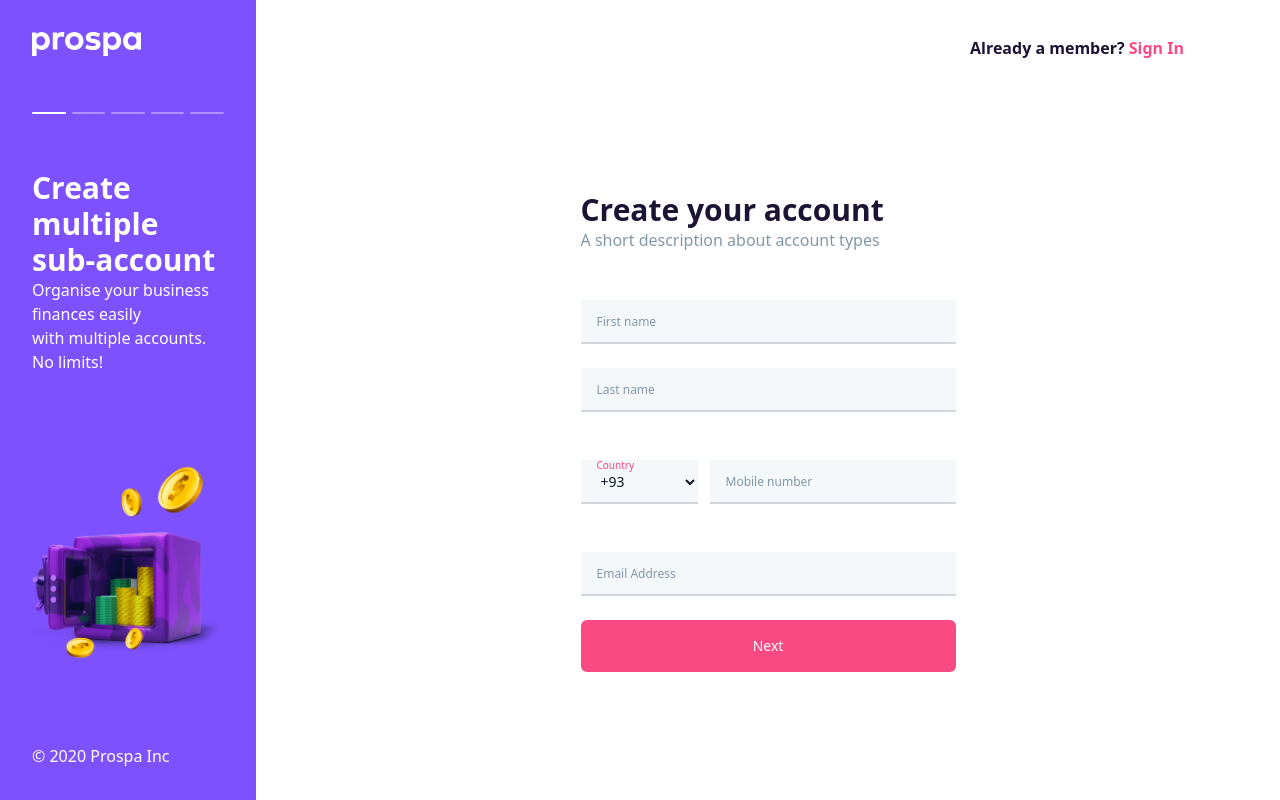
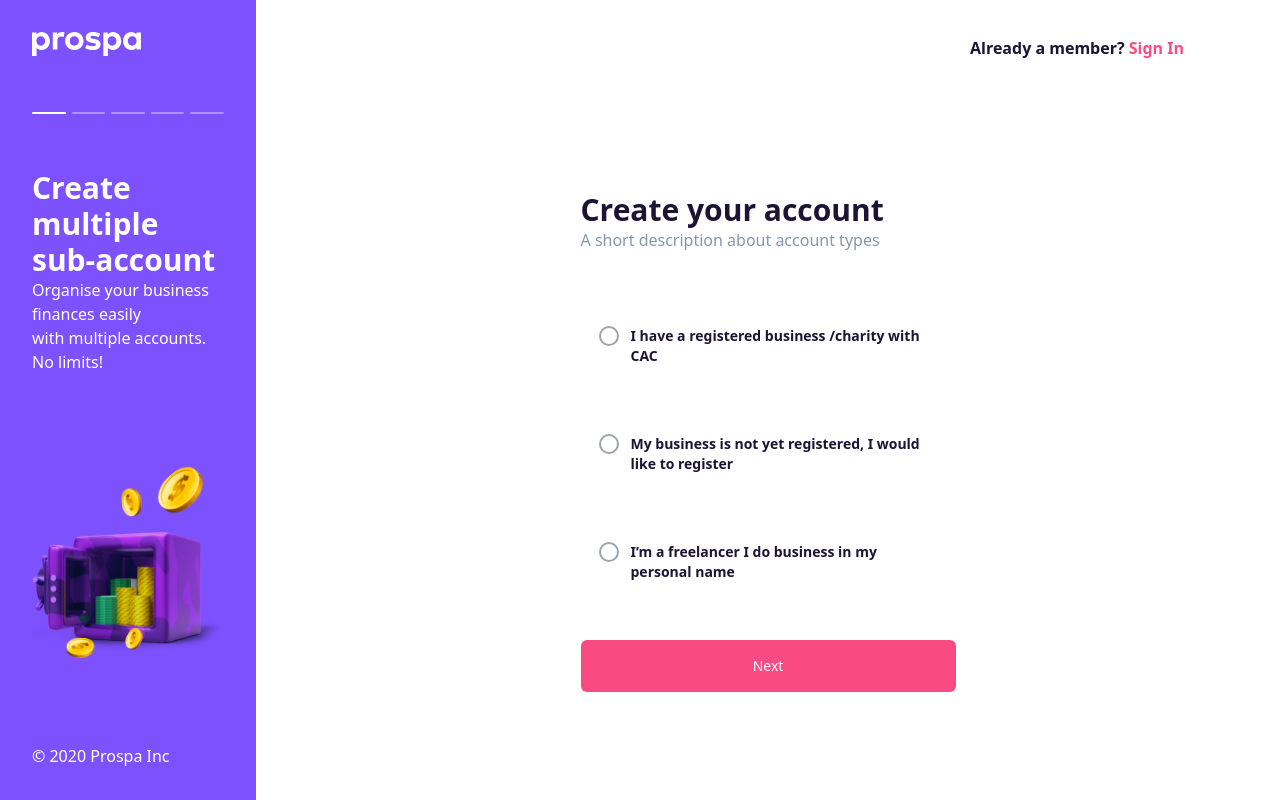
Before and after one commit to samuelkurdz/prospa, a React (Create React App) app: page /signup in a window 1280 px wide. Built offline with nearby package versions, Linux system fonts and the light colour scheme; what tailwindcss-border-gradient-radius would draw is missing.

Commit message:
radio options

```diff
--- a/src/components/Radio.tsx
+++ b/src/components/Radio.tsx
@@ -1,27 +1,57 @@
+import { useState } from "react";
+import { ReactComponent as Check } from '../assets/check.svg';
+
 type RadioProps = {
   radioName: string;
-  options: {optionLabel: string, optionValue: any}[]
+  options: {
+    optionLabel: string;
+    optionValue: any,
+    optionDetailHeader?: string,
+    optionDetail?: string[]
+  }[];
 };
 
-const Radio = ({ radioName, options}: RadioProps) => {
+const Radio = ({ radioName, options }: RadioProps) => {
+  const [selected, setSelected] = useState<string>("");
   return (
     <div className="block">
-      <div className="mt-2">
-        {
-          options.map(({optionLabel, optionValue}) => (
-            <div key={optionValue} className="hover:shadow-lg py-6 px-4">
-            <label className="inline-flex items-center">
-              <input
-                className="form-radio bg-green-500"
-                type="radio"
-                name={radioName}
-                value={optionValue}
+      <div className="mt-2 space-y-4">
+        {options.map(({ optionLabel, optionValue, optionDetailHeader, optionDetail }) => (
+          <div
+            key={optionValue}
+            className={`py-6 px-4 rounded-md transition-all ${
+              selected === optionValue ? "border-2 border-primary" : "border-2 border-transparent hover:shadow-md"
+            }`}
+            onClick={() => setSelected(optionValue)}
+          >
+            <div className="flex gap-3 items-start">
+              <div
+                className={`w-5 h-5 flex-none rounded-full ${
+                  selected === optionValue
+                    ? "border-0 bg-primary"
+                    : "border-2 border-gray-400"
+                }`}
               />
-              <span className="ml-2 font-semibold">{optionLabel}</span>
-            </label>
+              <div>
+                <h3 className="font-semibold text-sm">{optionLabel}</h3>
+                <div className={`text-subText text-xs ${selected === optionValue ? '' : 'hidden'}`}>
+                  <p>{optionDetailHeader}</p>
+                  <div className="space-y-2 mt-5">
+                    {
+                      optionDetail?.map(detail => (
+                        <div className="flex gap-3 items-center" key={detail}>
+                          <Check />
+                          <p>{detail}</p>
+                        </div>
+                      ))
+                    }
+
+                  </div>
+                </div>
+              </div>
+            </div>
           </div>
-          ))
-        }
+        ))}
       </div>
     </div>
   );
--- a/src/pages/login.tsx
+++ b/src/pages/login.tsx
@@ -25,7 +25,7 @@ const Login = () => {
                 all in one place
               </p>
             </header>
-            <form className="mt-12">
+            <form className="mt-6 md:mt-12">
               <Input
                 inputName="email"
                 type="email"
--- a/src/pages/signup.tsx
+++ b/src/pages/signup.tsx
@@ -4,24 +4,36 @@ import Button from "../components/Button";
 import Sidebar from "../components/Sidebar";
 import Input from "../components/Input";
 import Select from "../components/Select";
-// import Radio from "../components/Radio";
+import Radio from "../components/Radio";
 
 import { countries } from "../constants/countries";
 
-// const radioOptions = [
-//   {
-//     optionLabel: 'I have a registered business /charity with CAC',
-//     optionValue: 'registered'
-//   },
-//   {
-//     optionLabel: 'My business is not yet registered, I would like to register',
-//     optionValue: 'unregistered'
-//   },
-//   {
-//     optionLabel: 'I’m a freelancer I do business in my personal name',
-//     optionValue: 'freelancer'
-//   },
-// ]
+const radioOptions = [
+  {
+    optionLabel: 'I have a registered business /charity with CAC',
+    optionValue: 'registered',
+    optionDetailHeader: 'As a registered business you’ll get:',
+    optionDetail: [
+      'Account in your business name',
+      'Send to and receive transfers from all Nigerian banks',
+      'Tools for business management'
+    ]
+  },
+  {
+    optionLabel: 'My business is not yet registered, I would like to register',
+    optionValue: 'unregistered',
+    optionDetailHeader: 'Everything you need to start your business',
+    optionDetail: [
+      'Registered business name with the CAC',
+      'Send to and receive transfers from all Nigerian banks',
+      'Tools for business management'
+    ]
+  },
+  {
+    optionLabel: 'I’m a freelancer I do business in my personal name',
+    optionValue: 'freelancer'
+  },
+]
 
 const SignUp = () => {
   let navigate = useNavigate();
@@ -36,21 +48,21 @@ const SignUp = () => {
           </p>
         </nav>
 
-        {/* <section className="flex justify-center">
-          <div className="w-[375px]">
+        <section className="flex justify-center">
+          <div className="w-11/12 md:w-375">
             <header>
               <h3 className="font-semibold text-3xl">Create your account</h3>
               <p className="text-subText">
                 A short description about account types
               </p>
             </header>
-            <form className="mt-12">
+            <form className="mt-6 md:mt-12 space-y-8">
               <Radio radioName="businessType" options={radioOptions}  />
-              <Button>Next</Button>
+              <Button fullWidth>Next</Button>
             </form>
           </div>
-        </section> */}
-        <section className="flex justify-center">
+        </section>
+        {/* <section className="flex justify-center">
           <div className=" w-11/12 md:w-375">
             <header>
               <h3 className="font-semibold text-3xl">Create your account</h3>
@@ -58,7 +70,7 @@ const SignUp = () => {
                 A short description about account types
               </p>
             </header>
-            <form className="mt-12">
+            <form className="mt-6 md:mt-12">
               <Input inputName="firstName" type="text" label="First name" />
               <Input inputName="lastName" type="text" label="Last name" />
               <div className="grid grid-cols-3 gap-3">
@@ -81,7 +93,7 @@ const SignUp = () => {
               </Button>
             </form>
           </div>
-        </section>
+        </section> */}
       </div>
     </div>
   );
```
Also changed, not shown: src/assets/check.svg (added).
